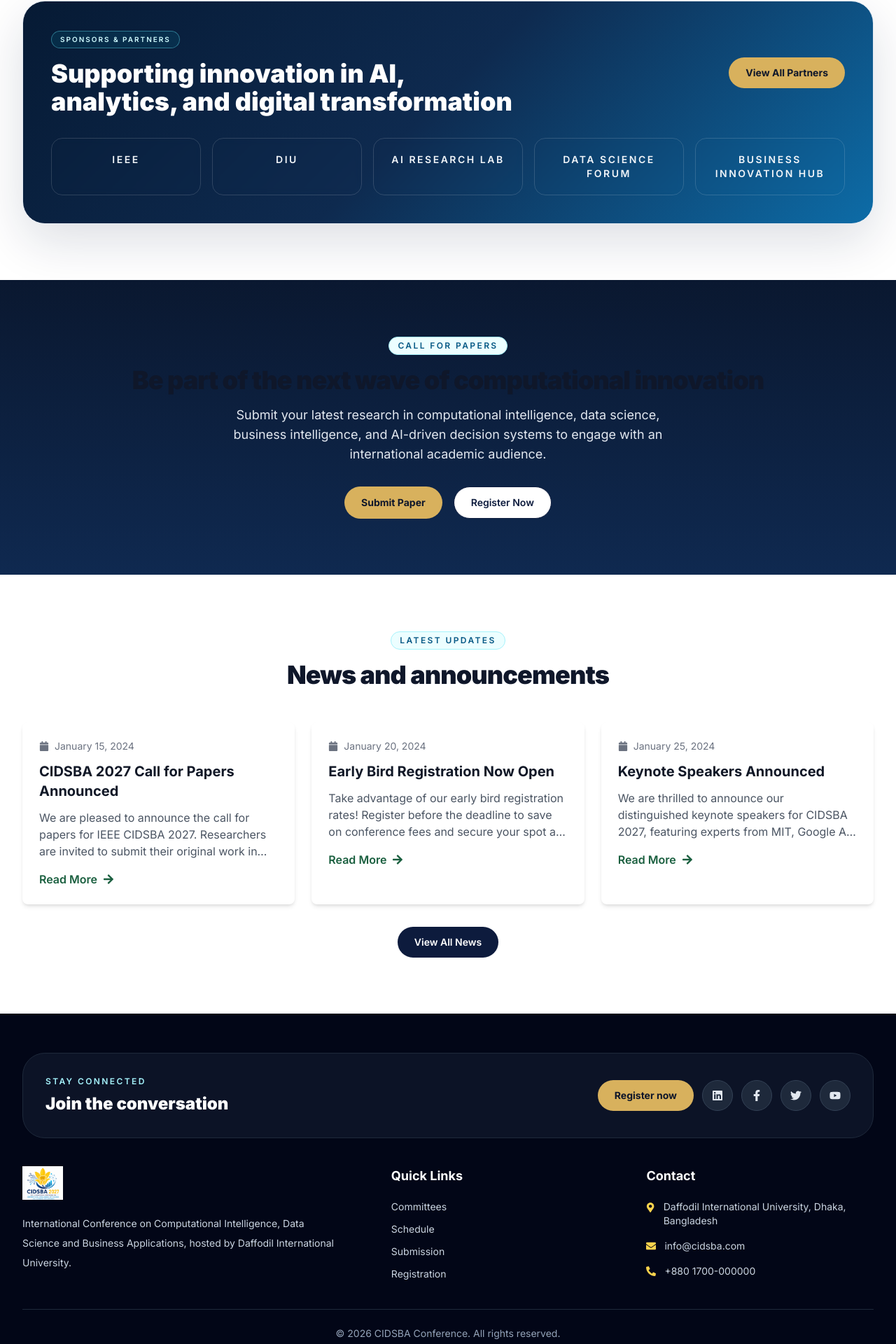
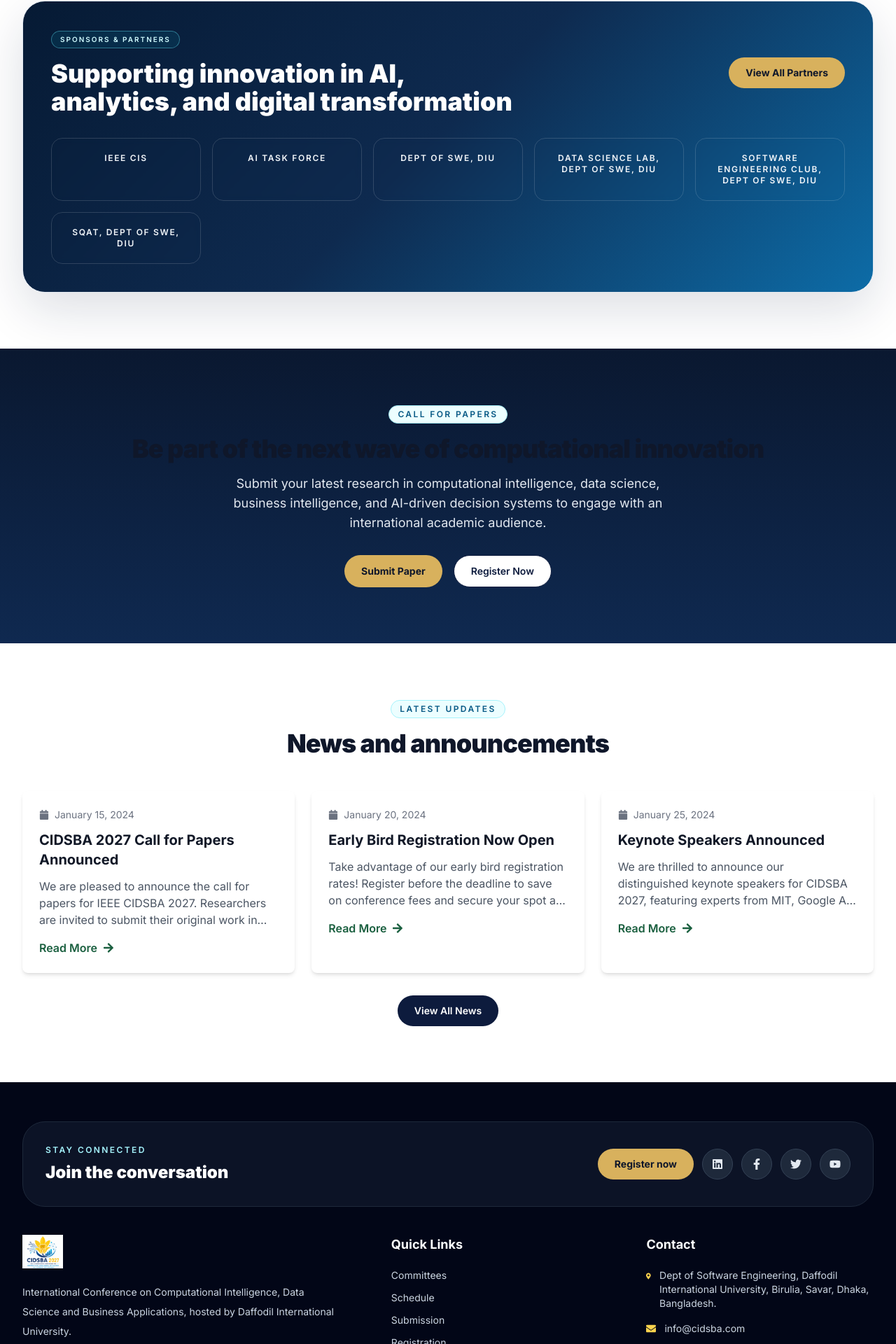
Before and after one commit to rashed-001/cidsba_conference_swediu, a Next.js app: page / in a window 1280 px wide. Shown: the part 4880-6800 px from the top of the page at 70% size. Built offline with nearby package versions, Linux system fonts and the light colour scheme.

Commit message:
Update contact and partner details

```diff
--- a/src/app/page.js
+++ b/src/app/page.js
@@ -269,8 +269,15 @@ export default function Home() {
             </div>
 
             <div className="mt-8 grid gap-4 sm:grid-cols-2 lg:grid-cols-5">
-              {['IEEE', 'DIU', 'AI Research Lab', 'Data Science Forum', 'Business Innovation Hub'].map((name) => (
-                <div key={name} className="rounded-2xl border border-white/15 bg-white/8 px-4 py-5 text-center text-sm font-semibold uppercase tracking-[0.18em] text-slate-100 backdrop-blur-sm">
+              {[
+                'IEEE CIS',
+                'AI Task Force',
+                'Dept of SWE, DIU',
+                'Data Science Lab, Dept of SWE, DIU',
+                'Software Engineering Club, Dept of SWE, DIU',
+                'SQAT, Dept of SWE, DIU',
+              ].map((name) => (
+                <div key={name} className="rounded-2xl border border-white/15 bg-white/8 px-4 py-5 text-center text-xs font-semibold uppercase tracking-[0.14em] text-slate-100 backdrop-blur-sm">
                   {name}
                 </div>
               ))}
--- a/src/components/Footer.js
+++ b/src/components/Footer.js
@@ -54,7 +54,7 @@ export default function Footer() {
             <ul className="mt-5 space-y-4 text-sm text-slate-300">
               <li className="flex items-start gap-3">
                 <FaMapMarkerAlt className="mt-1 text-amber-300" />
-                <span>Daffodil International University, Dhaka, Bangladesh</span>
+                <span>Dept of Software Engineering, Daffodil International University, Birulia, Savar, Dhaka, Bangladesh.</span>
               </li>
               <li className="flex items-center gap-3">
                 <FaEnvelope className="text-amber-300" />
```
